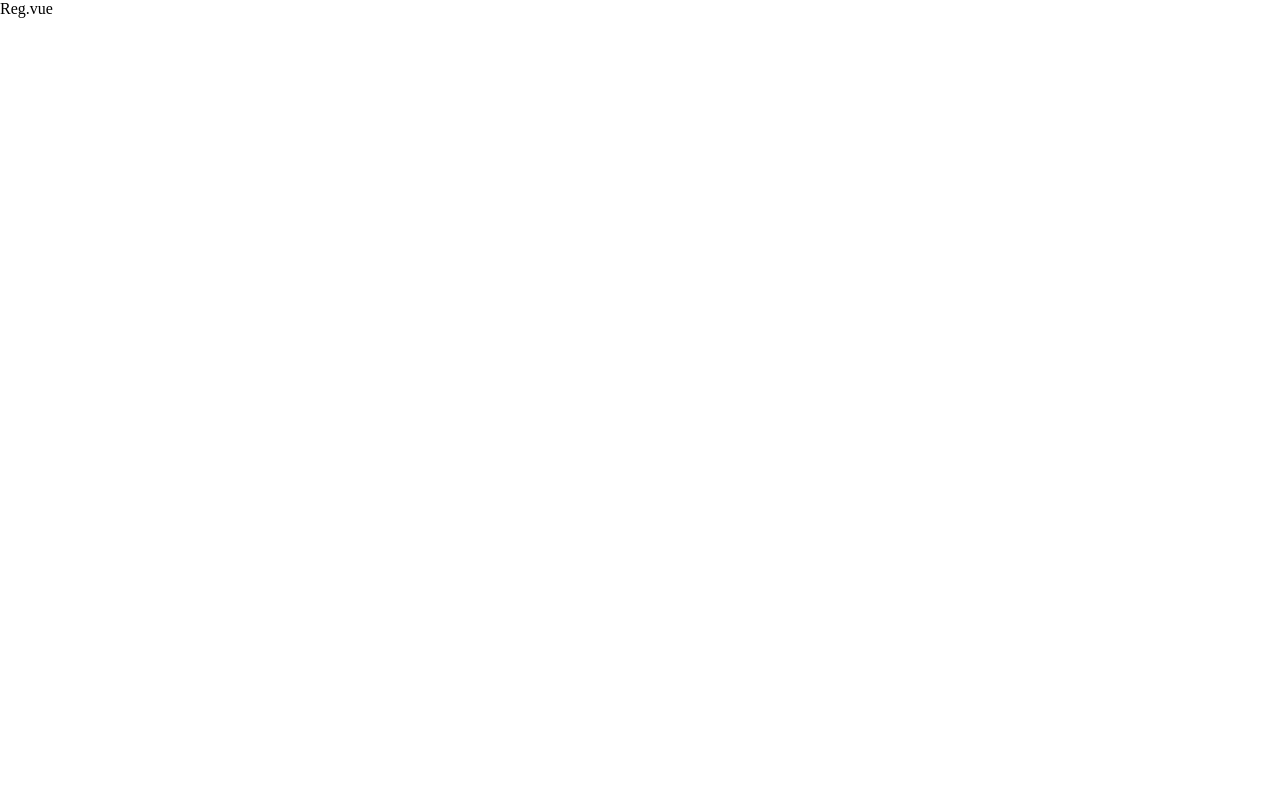
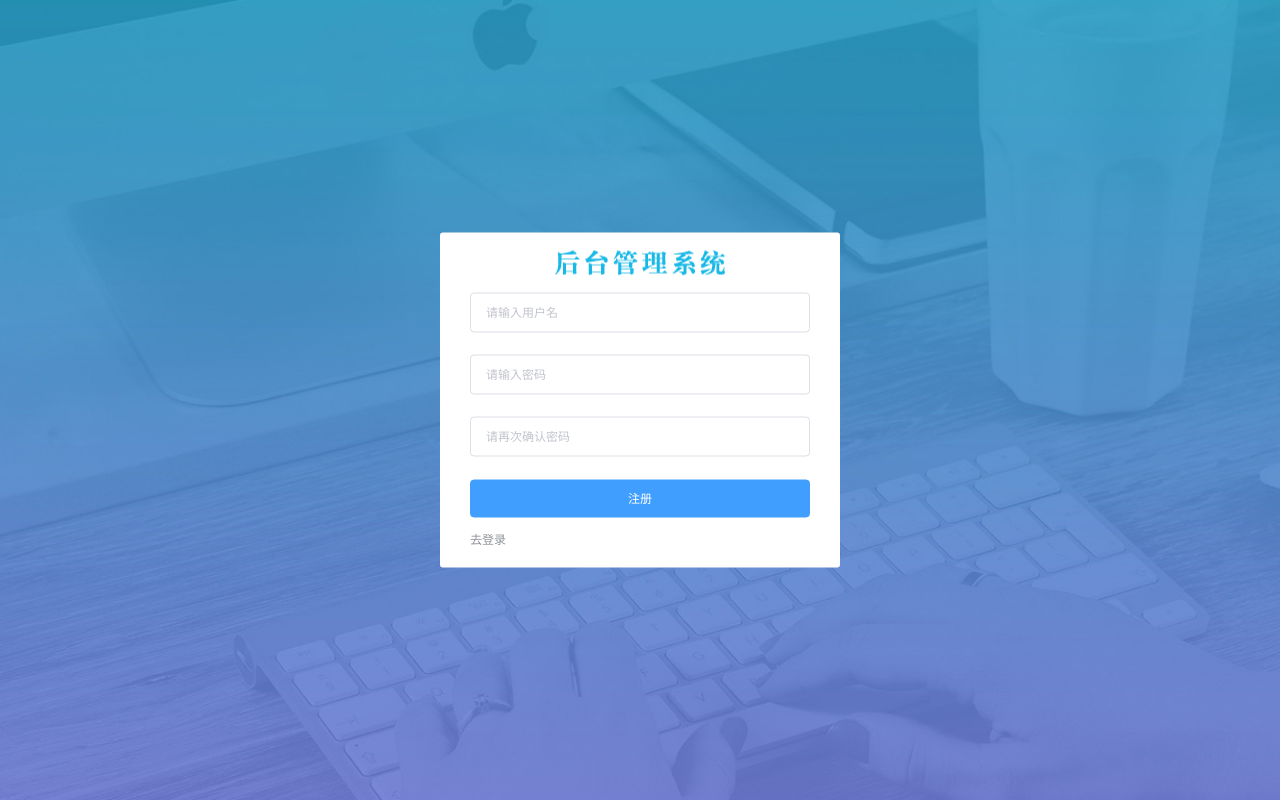
Before and after one commit to 2557173038/vue2-, a Vue app: page /#/reg in a window 1280 px wide. Built offline with nearby package versions, Linux system fonts and the light colour scheme.

Commit message:
09-注册页面 表单标签和变量准备

```diff
--- a/src/views/register/index.vue
+++ b/src/views/register/index.vue
@@ -1,13 +1,85 @@
 <template>
-    <div>Reg.vue</div>
-  </template>
+  <!-- 注册页面的整体盒子 -->
+  <div class="reg-container">
+    <!-- 注册的盒子 -->
+    <div class="reg-box">
+      <!-- 标题的盒子 -->
+      <div class="title-box"></div>
+      <!-- 注册的表单区域 -->
+      <el-form ref="form" :model="form">
+        <el-form-item>
+          <el-input
+            v-model="form.username"
+            placeholder="请输入用户名"
+          ></el-input>
+        </el-form-item>
+        <el-form-item>
+          <el-input v-model="form.password" placeholder="请输入密码"></el-input>
+        </el-form-item>
+        <el-form-item>
+          <el-input
+            v-model="form.repassword"
+            placeholder="请再次确认密码"
+          ></el-input>
+        </el-form-item>
+
+        <el-form-item>
+          <el-button type="primary" @click="registerFn" class="btn-reg">注册</el-button>
+          <el-link type="info">去登录</el-link>
+        </el-form-item>
+      </el-form>
+    </div>
+  </div>
+</template>
 
 <script>
+// 经验
+// 前端绑定数据对象'属性名'，可以直接给要调用的功能接口参数一致
+// 好处，我可以直接把前端对象（带着同名的属性和前端的值）发给后台
 export default {
-  name: 'my-register'
+  name: 'my-register',
+  data () {
+    return {
+      form: {
+        username: '', // 用户名
+        password: '', // 密码
+        repassword: '' // 确认密码
+      }
+    }
+  },
+  methods: {
+    // 注册>>点击事件
+    registerFn () {}
+  }
 }
 </script>
 
-  <style lang="less" scoped>
+<style lang="less" scoped>
+.reg-container {
+  background: url("../../assets/images/login_bg.jpg") center;
+  background-size: cover;
+  height: 100%;
 
-  </style>
+  .reg-box {
+    width: 400px;
+    height: 335px;
+    background-color: #fff;
+    border-radius: 3px;
+    position: absolute;
+    left: 50%;
+    top: 50%;
+    transform: translate(-50%, -50%);
+    padding: 0 30px;
+    box-sizing: border-box;
+
+    .title-box {
+      height: 60px;
+      background: url("../../assets/images/login_title.png") center no-repeat;
+    }
+
+    .btn-reg {
+      width: 100%;
+    }
+  }
+}
+</style>
```
